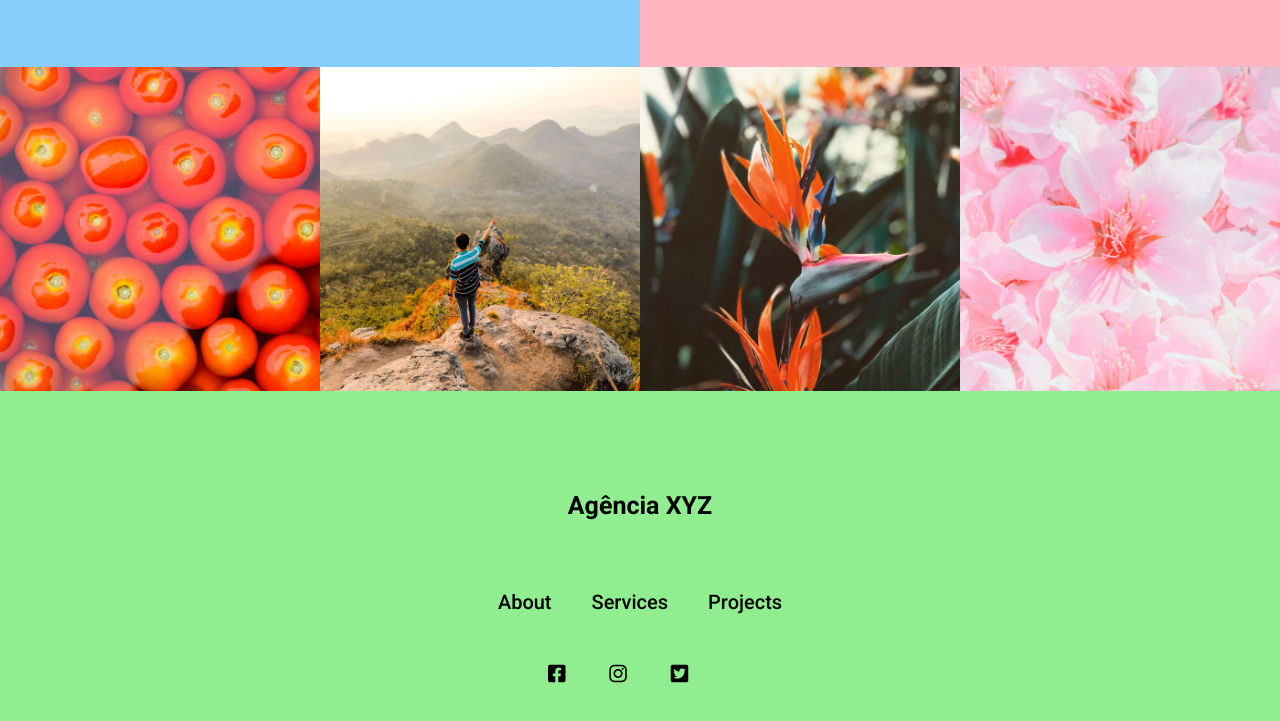
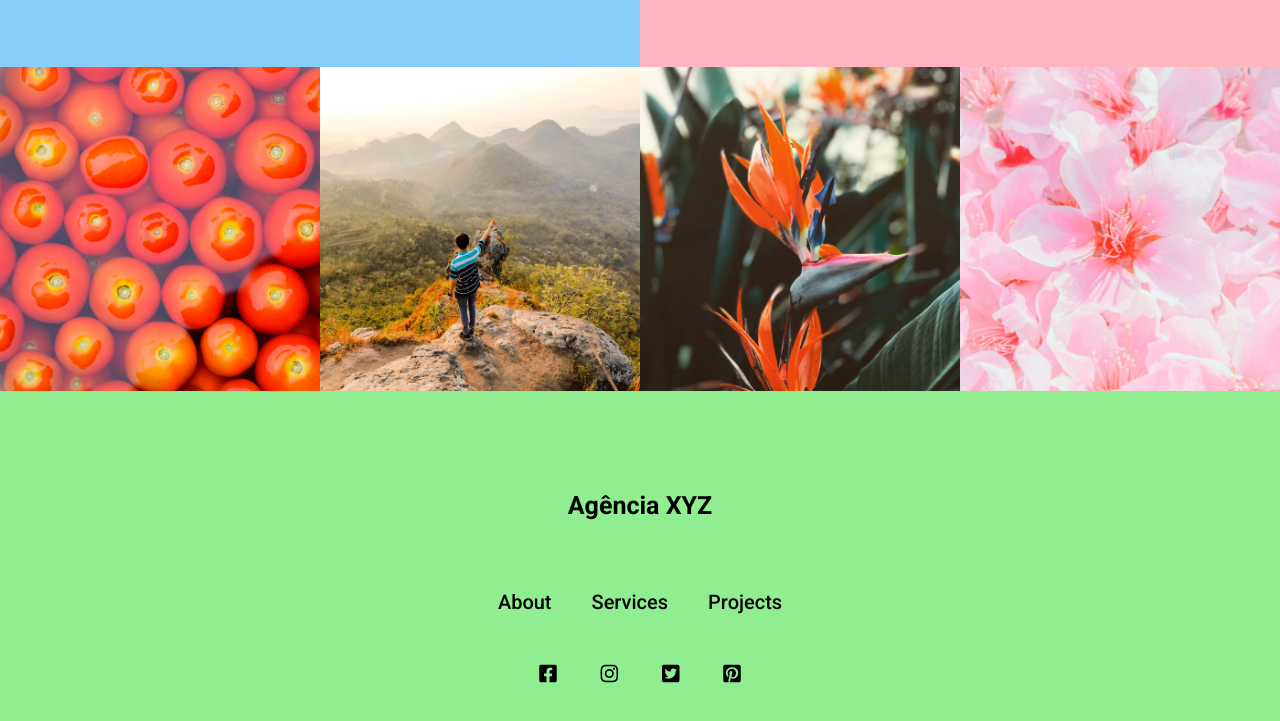
Before and after one commit to Daniel-maycon/landing-page-com-grid-agencia, a plain HTML site: page index.html in a window 1280 px wide. Shown: the part 2189-2910 px from the top of the page. Drawn offline with Linux system fonts and the light colour scheme.

Commit message:
correção html que fazia com que o icone do pinterest não aparecesse

```diff
--- a/index.html
+++ b/index.html
@@ -121,7 +121,7 @@
             <i class="fab fa-twitter-square"></i>
         </a>
                 <a href="">
-            <i class="fab fa-pnterest-square"></i>
+            <i class="fab fa-pinterest-square"></i>
         </a>
 
     </div>
```
